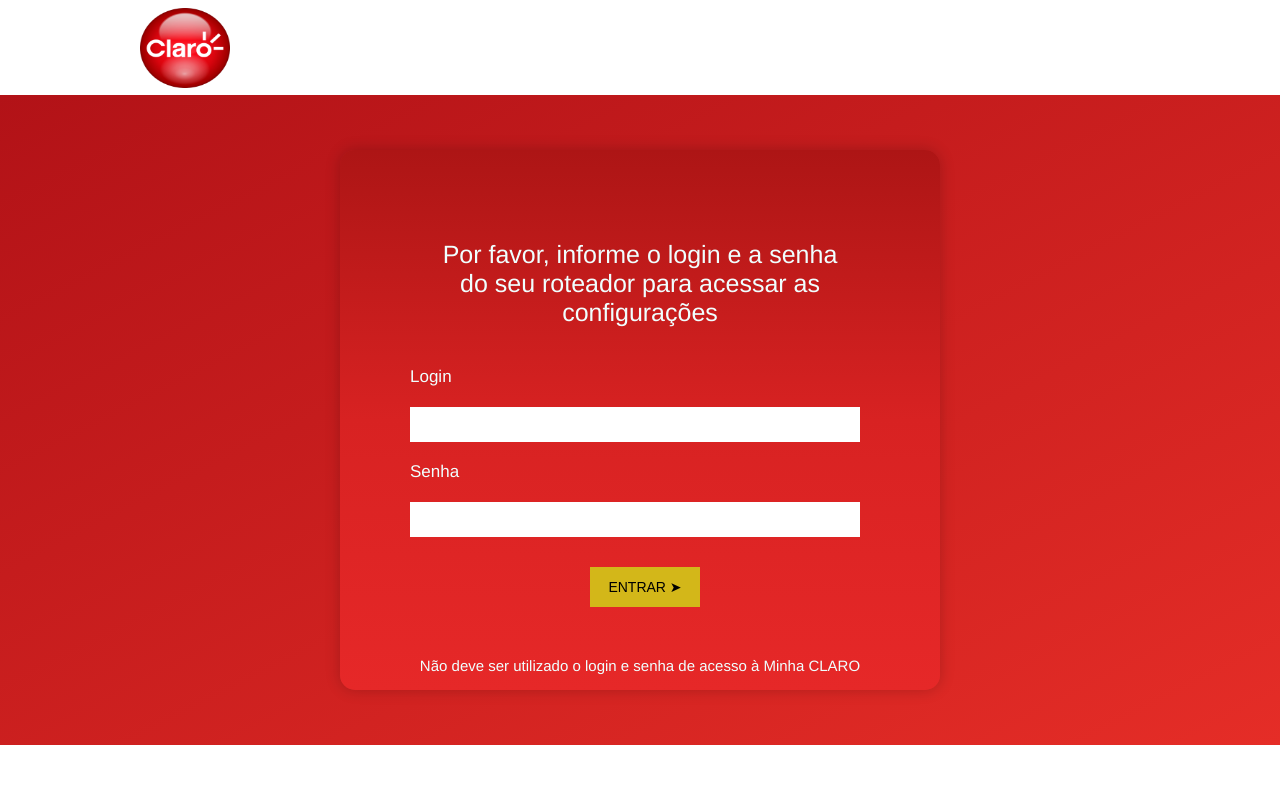
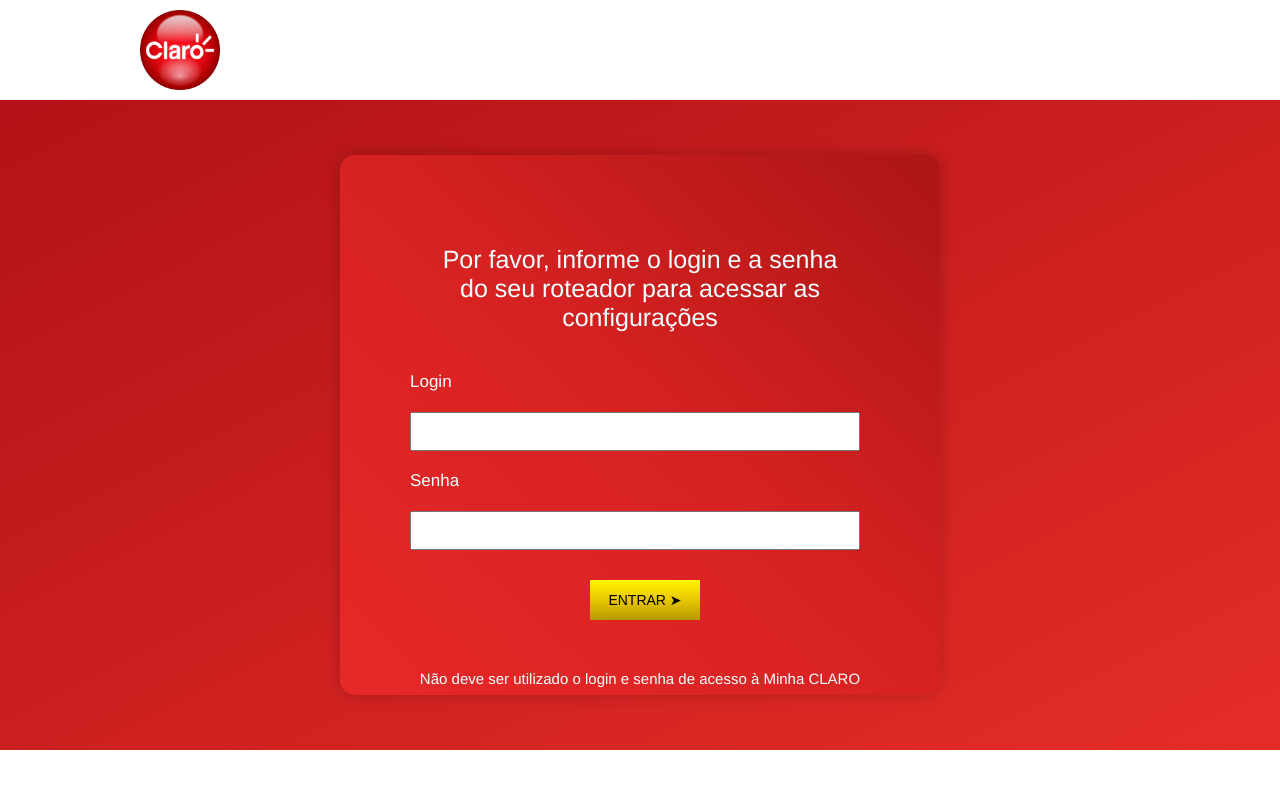
Before and after one commit to Denky0/SESI, a plain HTML site: page index.html in a window 1280 px wide. Drawn offline with Linux system fonts and the light colour scheme.

Commit message:
atualizando o background

```diff
--- a/style/style.css
+++ b/style/style.css
@@ -6,15 +6,15 @@
 .logo {
     background-color: white;
     width: 100%;
-    height: 95px;
+    height: 100px;
     display: flex;
 }
 
 .logo img {
-    width: 90px;
-    height: 80px;
+    width: 80px;
+    height: 80%;
     margin-left: 140px;
-    margin-top: 8px;
+    margin-top: 10px;
 }
 
 .principal {
@@ -27,6 +27,7 @@
 
 .login {
     background: linear-gradient(to bottom, #ad1515, #d82222, #e62828);
+    background: linear-gradient(to top right, #e62828, #d82222, #ad1515);
     width: 600px;
     height: 540px;
     padding: 50px;
@@ -50,11 +51,11 @@
     margin: 20px ;
     padding: 10px;
     width: 90%;
-    border: 0;
+    border: 0,5 solid black;
 }
 
 button {
-    background-color: rgb(211, 183, 25);
+    background-image: linear-gradient(to bottom, rgb(255, 247, 0), rgb(233, 198, 3), rgb(180, 153, 3));
     display: flex;
     margin: 10px;
     font-size: 14px;
```
